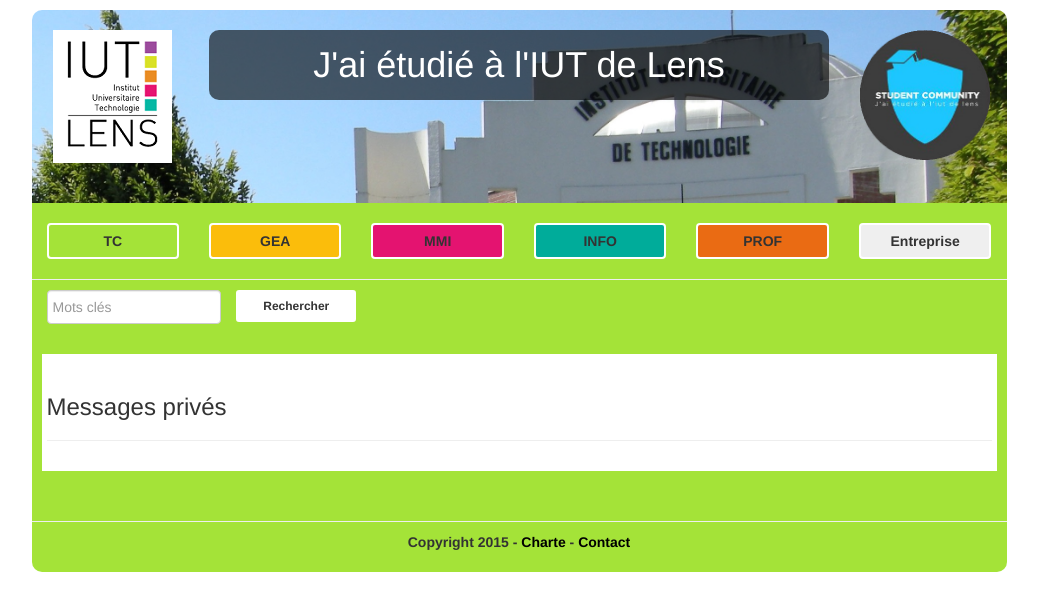
After one commit to Babanar/SiteEtudiantIUTdeLens, a PHP site: template site/application/view/message/index.php in a window 1280 px wide. The commit adds this page. Shown: the top 611 px of the page, without its empty margins (121-1159 px from the left). Run offline with PHP 8.4, Linux system fonts and the light colour scheme; the template is opened without the code that fills it, so the values that code supplies are empty; some libraries are stand-ins or nearby versions.

Commit message:
Mise en place de la page de messages

```diff
--- a/site/application/view/_templates/user/connected.php
+++ b/site/application/view/_templates/user/connected.php
@@ -6,8 +6,8 @@
     <div class="col-md-4">
         <?php echo Session::get('callName'); ?>
     </div>
-     <div class="col-md-2 profile_icone" id="icone_msg">
-         <span class="text_icone">
+     <div class="col-md-2 profile_icone mainpage-link" id="icone_msg" href="message/">
+         <span class="text_icone" href="message/">
              20
          </span>
      </div>
--- /dev/null
+++ b/site/application/view/message/index.php
@@ -0,0 +1,9 @@
+<div id="index_message">
+    <div class="row">
+      <h3>
+        Messages privés
+      </h3>
+      <hr>
+    </div>
+
+</div>
--- a/site/public/css/style.css
+++ b/site/public/css/style.css
@@ -198,6 +198,14 @@ color:red;
 
 }
 
+.profile_icone:hover{
+    border-left: 1px solid white;
+    border-right: 1px solid white;
+    cursor: pointer;
+}
+
+
+
 .text_icone{
 
     text-shadow:0 0 3px red;
@@ -222,5 +230,9 @@ color:red;
 
 #icone_notif{
     background-image:url("../img/icone_notif.png");
+}
 
+#index_message{
+
+    margin:20px;
 }
```
Also changed, not shown: site/application/controller/message.php (added, +24 -0 lines), site/application/core/application.php (+6 -2 lines).
